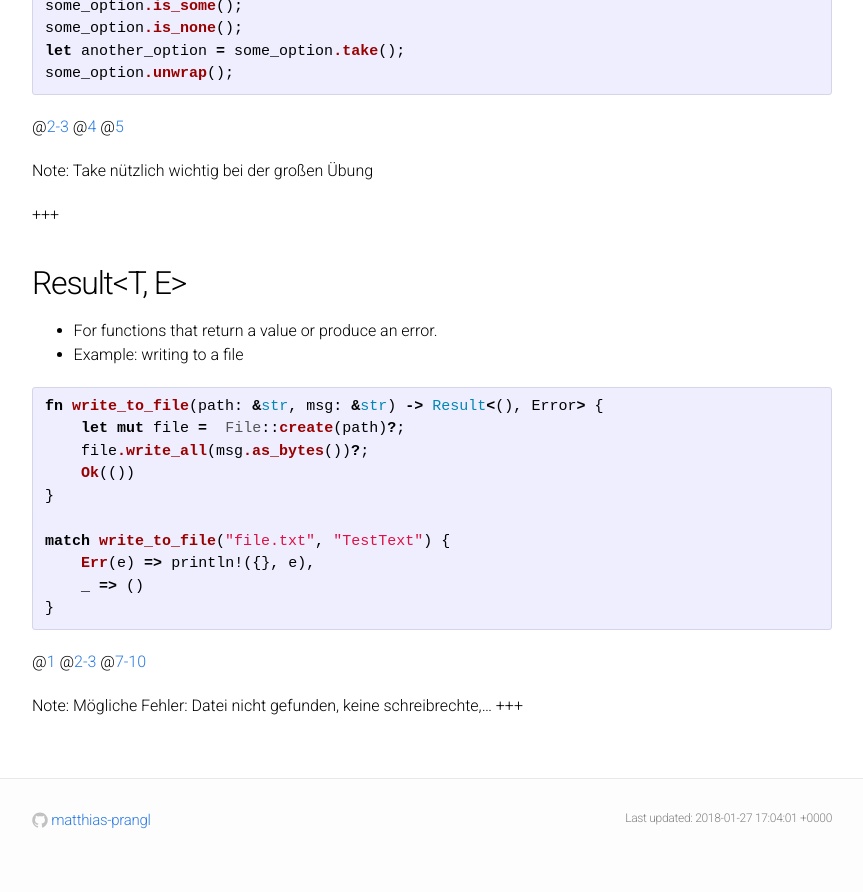
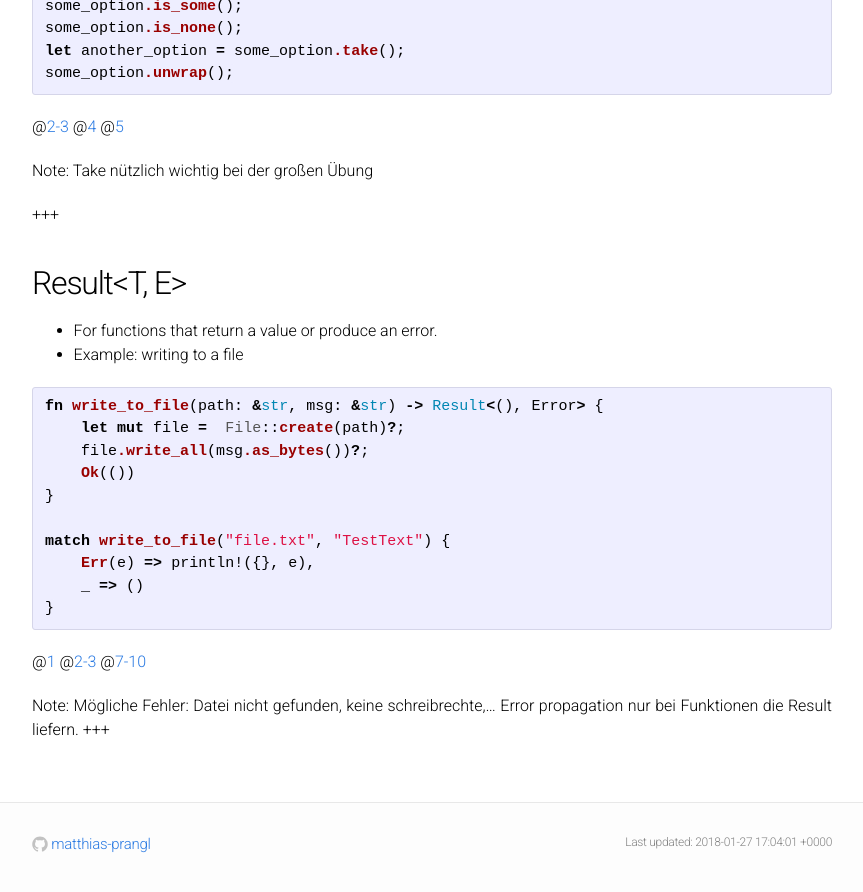
Before and after one commit to matthias-prangl/hsro-inf-kp.github.io, a Jekyll site: the page built from PITCHME.md, in a window 1280 px wide and 900 px high, scrolled down 5206 px. Shown: the top 892 px of the window, without its empty margins (208-1071 px from the left). Built offline with Jekyll 4.4.1, drawn with Linux system fonts in a browser that asks for light colours; our own code applies the rules of GitHub Pages for plain Markdown files; part of the change alters nothing that is shown.

Commit message:
Update Slides

````diff
--- a/PITCHME.md
+++ b/PITCHME.md
@@ -185,7 +185,7 @@ Panic im main thread führt zu programmabsturz.
 
 +++
 
-## Option\<T\>
+## Option&lt;T&gt;
 
 - For functions that may or may not return a value
 - enum containing either:
@@ -205,7 +205,7 @@ Option wichtig weil keine nullpointer erlaubt sind, mehr dazu in references.
 
 +++
 
-## Using Option\<T\>
+## Using Option&lt;T&gt;
 
 ```rust
 fn maybe_return_something(maybe: bool) -> Option<i32> {
@@ -244,7 +244,7 @@ Note: Take nützlich wichtig bei der großen Übung
 
 +++
 
-## Result\<T, E\>
+## Result&lt;T, E&gt;
 
 - For functions that return a value or produce an error.
 - Example: writing to a file
@@ -263,8 +263,9 @@ match write_to_file("file.txt", "TestText") {
 ```
 
 @[1](We only care if an error occured)
-@[2-3](? Operator propagates the error to the caller)
+@[2-3](? Operator propagates a possible error to the caller and exits the function)
 @[7-10](Print a possible error)
 
 Note: Mögliche Fehler: Datei nicht gefunden, keine schreibrechte,...
+Error propagation nur bei Funktionen die Result liefern.
 +++
````
